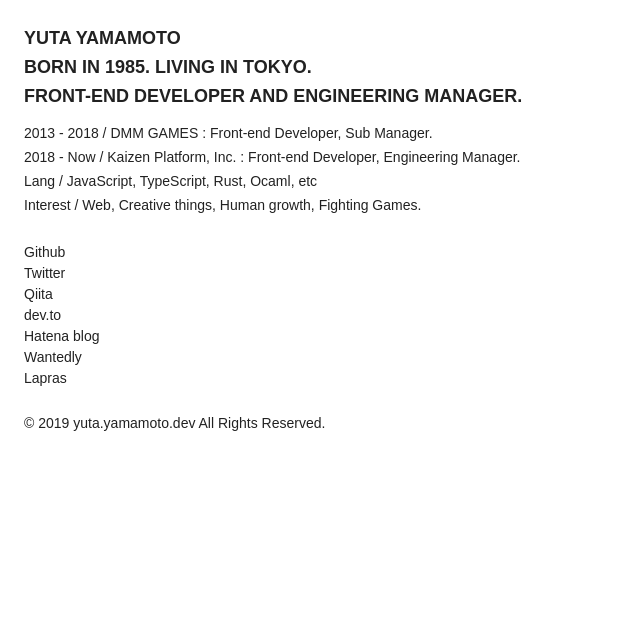
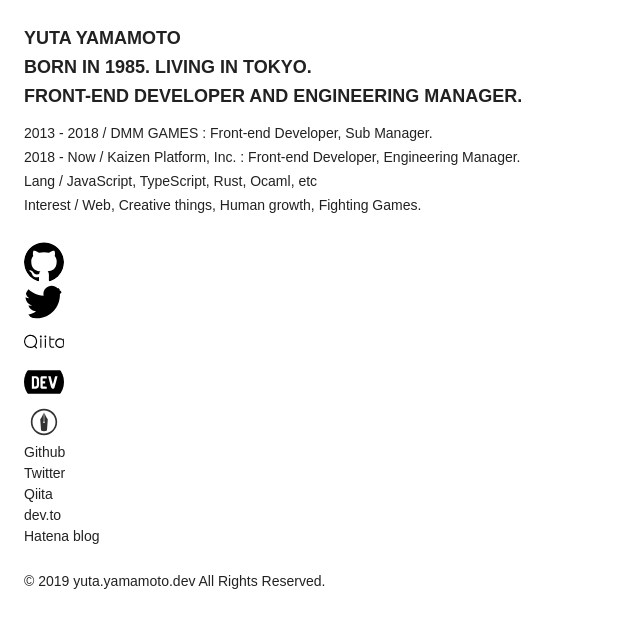
Before and after one commit to yt-ymmt/yuta-yamamoto.net, a Next.js app: page / in a window 1280 px wide. Shown: the top 628 px of the page, without its empty margins (0-640 px from the left). Built offline with nearby package versions, Linux system fonts and the light colour scheme.

Commit message:
add icons

```diff
--- a/src/view/components/morecules/SNSList.tsx
+++ b/src/view/components/morecules/SNSList.tsx
@@ -1,5 +1,5 @@
 import { NextComponentType } from 'next';
-import { Typography } from '@material-ui/core';
+import { Typography, Avatar } from '@material-ui/core';
 import styled from 'styled-components';
 
 type Props = {
@@ -8,13 +8,16 @@
 
 const SNSList: NextComponentType<{}, {}, Props> = ({ className }) => (
     <Root className={className}>
+        <Avatar src="/icons/github.svg" />
+        <Avatar src="/icons/twitter.svg" />
+        <Avatar src="/icons/qiita.svg" />
+        <Avatar src="/icons/dev-dot-to.svg" />
+        <Avatar src="/icons/hatenablog.svg" />
         <Typography variant="body2">Github</Typography>
         <Typography variant="body2">Twitter</Typography>
         <Typography variant="body2">Qiita</Typography>
         <Typography variant="body2">dev.to</Typography>
         <Typography variant="body2">Hatena blog</Typography>
-        <Typography variant="body2">Wantedly</Typography>
-        <Typography variant="body2">Lapras</Typography>
     </Root>
 );
 
```
Also changed, not shown: public/icons/hatenablog.svg (added).
